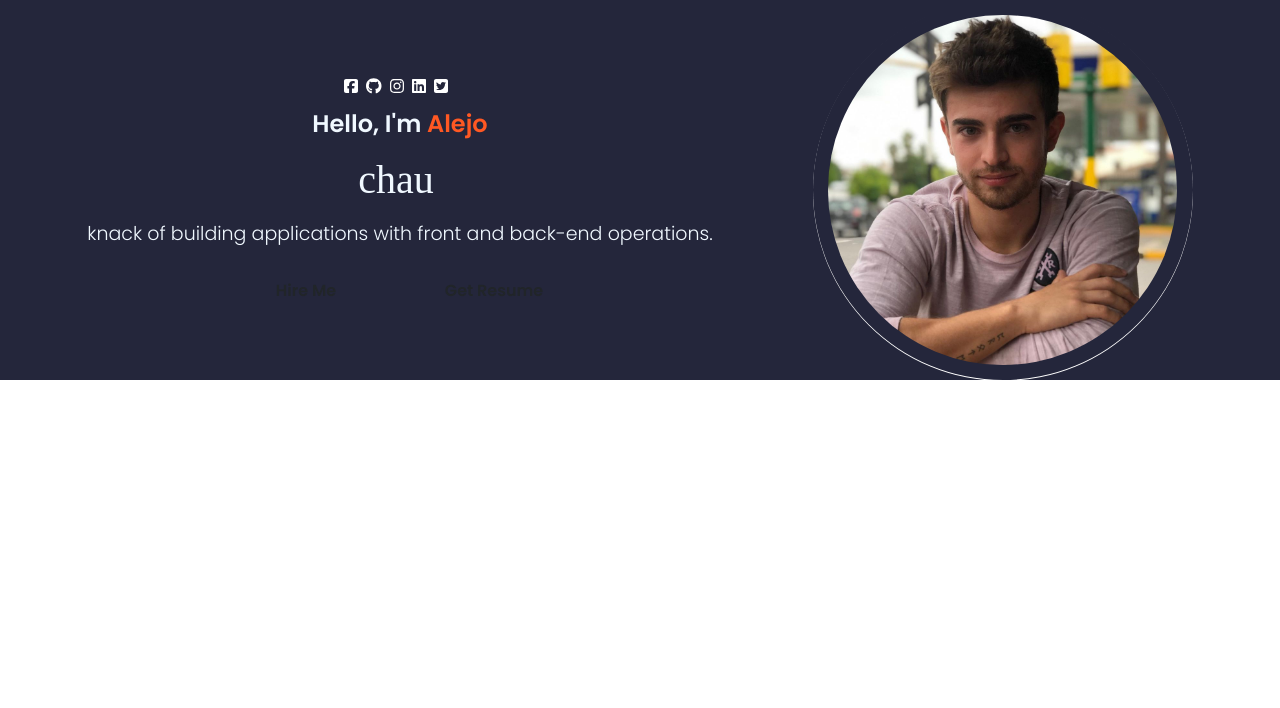
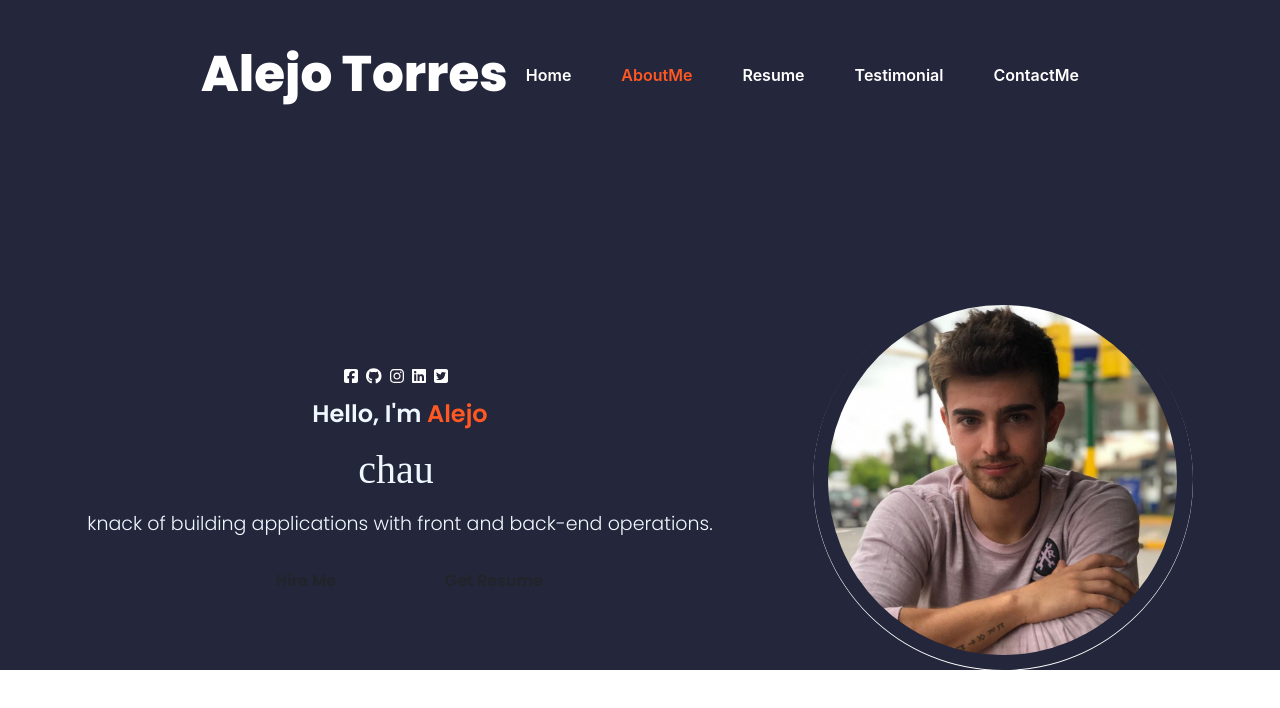
Before and after one commit to AlejoTorres2001/React-SSR-Personal-Portfolio, a Next.js app: page / in a window 1280 px wide. Shown: the top 708 px of the page. Built offline with nearby package versions, Linux system fonts and the light colour scheme.

Commit message:
working on header component

```diff
--- /dev/null
+++ b/components/Header.tsx
@@ -0,0 +1,48 @@
+import React from 'react'
+const Header = () => {
+  return (
+    <div className="header-container">
+      <div className="header-parent">
+        <div className="header-hamburger">
+          <svg
+            aria-hidden="true"
+            focusable="false"
+            data-prefix="fas"
+            data-icon="bars"
+            className="svg-inline--fa fa-bars fa-w-14 header-hamburger-bars"
+            role="img"
+            xmlns="http://www.w3.org/2000/svg"
+            viewBox="0 0 448 512"
+          >
+            <path
+              fill="currentColor"
+              d="M16 132h416c8.837 0 16-7.163 16-16V76c0-8.837-7.163-16-16-16H16C7.163 60 0 67.163 0 76v40c0 8.837 7.163 16 16 16zm0 160h416c8.837 0 16-7.163 16-16v-40c0-8.837-7.163-16-16-16H16c-8.837 0-16 7.163-16 16v40c0 8.837 7.163 16 16 16zm0 160h416c8.837 0 16-7.163 16-16v-40c0-8.837-7.163-16-16-16H16c-8.837 0-16 7.163-16 16v40c0 8.837 7.163 16 16 16z"
+            ></path>
+          </svg>
+        </div>
+        <div className="header-logo">
+          <span>Alejo Torres</span>
+        </div>
+        <div className="header-options">
+          <div className="header-option header-option-seperator ">
+            <span>Home</span>
+          </div>
+          <div className="header-option header-option-seperator selected-header-option ">
+            <span>AboutMe</span>
+          </div>
+          <div className="header-option header-option-seperator ">
+            <span>Resume</span>
+          </div>
+          <div className="header-option header-option-seperator ">
+            <span>Testimonial</span>
+          </div>
+          <div className="header-option ">
+            <span>ContactMe</span>
+          </div>
+        </div>
+      </div>
+    </div>
+  )
+}
+
+export default Header
--- a/pages/_app.tsx
+++ b/pages/_app.tsx
@@ -1,4 +1,5 @@
 import '../styles/globals.css'
+import '../styles/Header.css'
 import type { AppProps } from 'next/app'
 import '@fortawesome/fontawesome-svg-core/styles.css' // import Font Awesome CSS
 import { config } from '@fortawesome/fontawesome-svg-core'
--- a/pages/index.tsx
+++ b/pages/index.tsx
@@ -11,8 +11,11 @@ import {
 } from '@fortawesome/free-brands-svg-icons'
 import Link from 'next/link'
 import HeadTag from '../components/HeadTag'
+import Header from '../components/Header'
 const Profile: NextPage = () => {
   return (
+    <div className="home-container">
+      <Header />
       <div className="profile-container">
         <HeadTag />
         <div className="profile-parent">
@@ -20,19 +23,19 @@ const Profile: NextPage = () => {
             <div className="cols">
               <div className="cols-icons">
                 <Link href="#">
-                <FontAwesomeIcon className='icon' icon={faFacebookSquare} />
+                  <FontAwesomeIcon className="icon" icon={faFacebookSquare} />
                 </Link>
                 <Link href="#">
-                <FontAwesomeIcon className='icon' icon={faGithub} />
+                  <FontAwesomeIcon className="icon" icon={faGithub} />
                 </Link>
                 <Link href="#">
-                <FontAwesomeIcon className='icon' icon={faInstagram} />
+                  <FontAwesomeIcon className="icon" icon={faInstagram} />
                 </Link>
                 <Link href="#">
-                <FontAwesomeIcon className='icon' icon={faLinkedin} />
+                  <FontAwesomeIcon className="icon" icon={faLinkedin} />
                 </Link>
                 <Link href="#">
-                <FontAwesomeIcon className='icon' icon={faTwitterSquare} />
+                  <FontAwesomeIcon className="icon" icon={faTwitterSquare} />
                 </Link>
               </div>
             </div>
@@ -47,7 +50,10 @@ const Profile: NextPage = () => {
                 {''}
                 <h1>
                   {''}
-                <Typical loop={Infinity} steps={['hola', 1000, 'chau', 1000]} />
+                  <Typical
+                    loop={Infinity}
+                    steps={['hola', 1000, 'chau', 1000]}
+                  />
                 </h1>
                 <span className="profile-role-tagline">
                   knack of building applications with front and back-end
@@ -66,8 +72,7 @@ const Profile: NextPage = () => {
             </div>
           </div>
           <div className="profile-picture">
-          <div className="profile-picture-background">
-
+            <div className="profile-picture-background"></div>
           </div>
         </div>
       </div>
--- /dev/null
+++ b/styles/Header.css
@@ -0,0 +1,81 @@
+.header-container {
+  display: flex;
+  justify-content: center;
+  height: 149px;
+  color: var(--white);
+}
+.header-parent {
+  display: flex;
+  align-items: center;
+  justify-content: space-around;
+  height: 100%;
+  width: 70%;
+  color: var(--white);
+}
+.header-logo {
+  font-size: 50px;
+  font-family: 'Poppins ExtraBold';
+  color: var(--white);
+}
+.header-options {
+  display: flex;
+  align-items: center;
+}
+.header-option {
+  font-size: 16px;
+  cursor: pointer;
+  font-weight: 600;
+}
+.header-hamburger {
+  display: none;
+  color: var(--white);
+}
+.header-option-seperator {
+  margin: 0 50px 0 0;
+  color: var(--white);
+}
+.selected-header-option {
+  color: var(--dark-orange);
+}
+@media only screen and (max-width: 970px) {
+  .header-hamburger {
+    display: block;
+  }
+  .header-parent {
+    width: 100%;
+    padding: 0 40px;
+    position: relative;
+  }
+  .header-options {
+    display: flex;
+    flex-direction: column;
+    position: absolute;
+    left: -100%;
+    transition: all 0.8s ease-out;
+    top: 0;
+    height: 100vh;
+    width: 100%;
+    justify-content: space-around;
+    background-color: #1f2235;
+    z-index: 1000;
+    opacity: 0.5;
+  }
+  .header-option-seperator {
+    margin: 0;
+  }
+  .selected-header-option {
+    color: var(--white);
+  }
+  .header-hamburger-bars {
+    font-size: 36px;
+    cursor: pointer;
+    margin: 0 10px;
+    color: var(--white);
+  }
+}
+@font-face {
+  font-family: 'Poppins ExtraBold';
+  font-style: normal;
+  font-weight: 400;
+  src: url('../assets/fonts/Poppins-ExtraBold.ttf');
+}
--- a/styles/globals.css
+++ b/styles/globals.css
@@ -137,13 +137,16 @@ body ::-webkit-scrollbar-thumb {
   background-position: 50%;
 }
 .profile-picture-background:hover {
-  -webkit-transform: scale(1.07);
   transform: scale(1.07);
   transition: 1s ease-out;
 }
 .icon {
   color: var(--white);
   padding: 8px 8px 8px 0;
+}
+.icon :hover {
+  transition: 0.4s ease-out;
+  transform: scale(1.2);
 }
 @media only screen and (max-width: 1110px) {
   .profile-picture {
@@ -207,3 +210,11 @@ body ::-webkit-scrollbar-thumb {
   font-weight: 400;
   src: url('../assets/fonts/Poppins-Light.ttf');
 }
+
+.home-container {
+  display: flex;
+  flex-direction: column;
+  justify-content: space-between;
+  min-height: 670px;
+  background-image: url('../assets/home/bg.jpg');
+}
```
Also changed, not shown: assets/fonts/Poppins-ExtraBold.ttf (added). Lines whose indentation alone changed are shown as unchanged.
